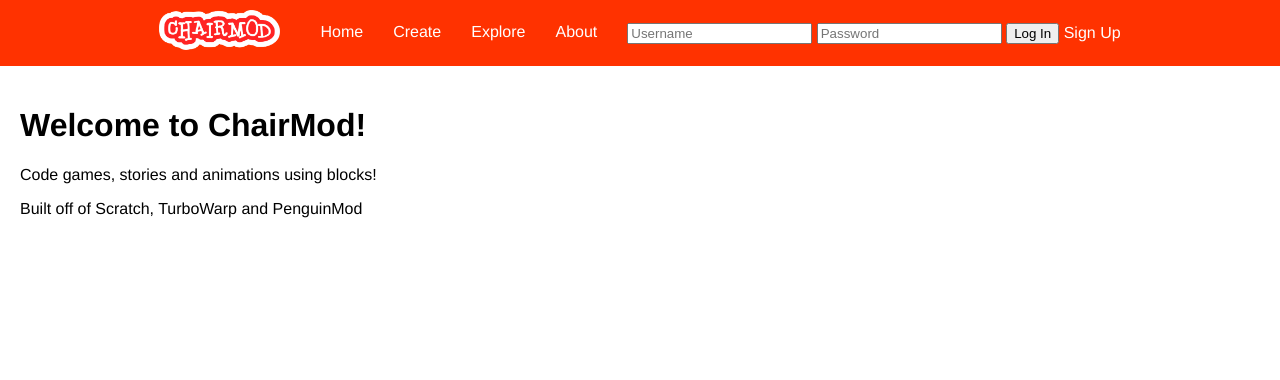
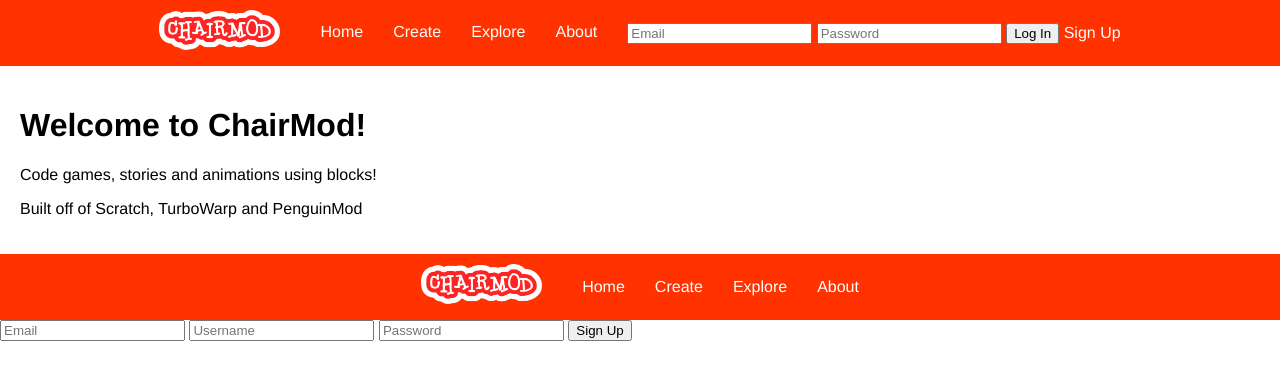
Before and after one commit to Lightning-McChair/ChairMod, a plain HTML site: page index.html in a window 1280 px wide. Drawn offline with nearby package versions, Linux system fonts and the light colour scheme.

Commit message:
Update index.html

```diff
--- a/index.html
+++ b/index.html
@@ -22,14 +22,16 @@
 
       <!-- Login form -->
       <div id="nav-login">
-        <input id="nav-login-username" type="text" placeholder="Username" />
+        <input id="nav-login-email" type="email" placeholder="Email" />
         <input id="nav-login-password" type="password" placeholder="Password" />
         <button id="nav-login-button" class="nav-button">Log In</button>
         <a href="signup.html" class="signup-link">Sign Up</a>
       </div>
 
-      <!-- User action buttons (hidden by default) -->
+      <!-- User action buttons -->
       <div id="nav-user-actions" style="display:none;">
+        <input id="nav-search" type="text" placeholder="Search users..." />
+        <button id="nav-search-button" class="nav-button">Search</button>
         <button id="nav-profile-button" class="nav-button">Profile</button>
         <button id="nav-signout-button" class="nav-button">Sign Out</button>
       </div>
@@ -45,3 +47,39 @@
   <script src="index.js"></script>
 </body>
 </html>
+
+<!-- signup.html -->
+<!DOCTYPE html>
+<html lang="en">
+<head>
+  <meta charset="UTF-8" />
+  <meta name="viewport" content="width=device-width, initial-scale=1.0"/>
+  <title>ChairMod - Sign Up</title>
+  <link rel="stylesheet" href="style.css" />
+</head>
+<body>
+  <script src="https://cdn.jsdelivr.net/npm/@supabase/supabase-js@2"></script>
+  <script src="app.js"></script>
+
+  <header class="navbar">
+    <div class="logo" onclick="window.location.href='/'">
+      <img src="chairmod_logo.png" alt="ChairMod Logo" style="height:40px; cursor:pointer;" />
+    </div>
+    <nav class="nav-links">
+      <a href=".">Home</a>
+      <a href="#">Create</a>
+      <a href="./explore">Explore</a>
+      <a href="./about">About</a>
+    </nav>
+  </header>
+
+  <form id="signup-form">
+    <input id="email" type="email" placeholder="Email" required />
+    <input id="username" type="text" placeholder="Username" required />
+    <input id="password" type="password" placeholder="Password" required />
+    <button type="submit">Sign Up</button>
+  </form>
+
+  <script src="signup.js"></script>
+</body>
+</html>
```
